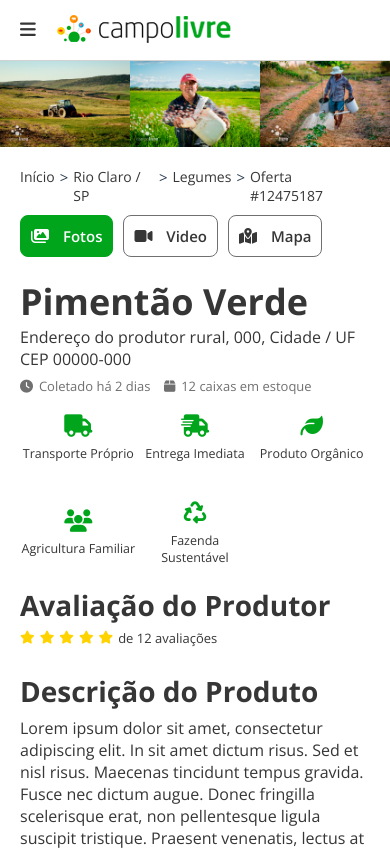
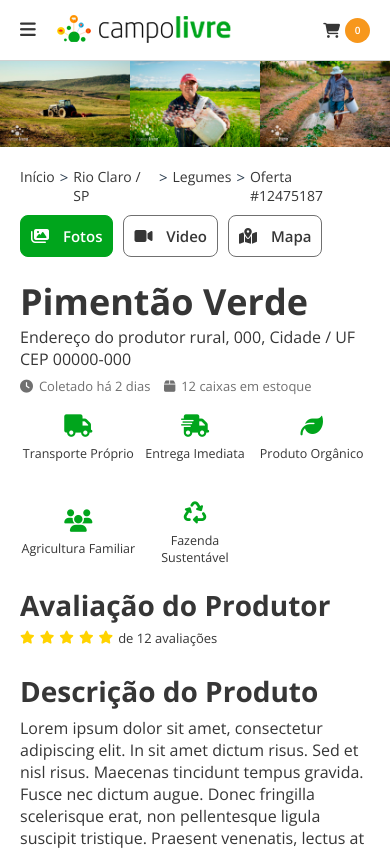
Before and after one commit to campolivre/plataforma, a Vue app: page /paginaOferta in a window 390 px wide. Shown: the top 850 px of the page. Built offline with nearby package versions, Linux system fonts and the light colour scheme.

Commit message:
Front-End: Carrinho NavBar

```diff
--- a/src/components/NavBar.vue
+++ b/src/components/NavBar.vue
@@ -1,21 +1,55 @@
 <template>
   <div>
     <!-- MODAL DARKEN -->
-    <div @click="toggleLoginMobile()" v-bind:class="{ 'nao-apresenta': !showLoginMobile, 'apresenta': showLoginMobile }" class="bg-modal-darken">
-      <div v-bind:class="{ 'menu-mobile-slide-in': showLoginMobile, 'menu-mobile-slide-out': !showLoginMobile }" class="menu-mobile-show-login">
-        <span>Entre para comprar insumos agrícolas com melhor qualidade e preço, direto do produtor.</span>
+    <div
+      @click="toggleLoginMobile()"
+      v-bind:class="{
+        'nao-apresenta': !showLoginMobile,
+        apresenta: showLoginMobile,
+      }"
+      class="bg-modal-darken"
+    >
+      <div
+        v-bind:class="{
+          'menu-mobile-slide-in': showLoginMobile,
+          'menu-mobile-slide-out': !showLoginMobile,
+        }"
+        class="menu-mobile-show-login"
+      >
+        <span
+          >Entre para comprar insumos agrícolas com melhor qualidade e preço,
+          direto do produtor.</span
+        >
         <button class="btn-show-login">Entrar</button>
         <hr class="divider-line" />
         <ul>
-          <li class="menu-mobile-links-items"><router-link to="#">Para vender</router-link></li>
-          <li class="menu-mobile-links-items"><router-link to="#">Para comprar</router-link></li>
-          <li class="menu-mobile-links-items"><router-link to="#">Para prestar serviço</router-link></li>
-          <li class="menu-mobile-links-items"><router-link to="#">Para anunciar</router-link></li>
-          <li class="menu-mobile-links-items"><router-link to="#">Sobre o Campo Livre</router-link></li>
-          <li class="menu-mobile-links-items"><router-link to="#">Política de Privacidade</router-link></li>
-          <li class="menu-mobile-links-items"><router-link to="#">Política de Cookies</router-link></li>
-          <li class="menu-mobile-links-items"><router-link to="#">Termos de Uso</router-link></li>
-          <li class="menu-mobile-links-items"><router-link to="#">Ajuda</router-link></li>
+          <li class="menu-mobile-links-items">
+            <router-link to="#">Para vender</router-link>
+          </li>
+          <li class="menu-mobile-links-items">
+            <router-link to="#">Para comprar</router-link>
+          </li>
+          <li class="menu-mobile-links-items">
+            <router-link to="#">Para prestar serviço</router-link>
+          </li>
+          <li class="menu-mobile-links-items">
+            <router-link to="#">Para anunciar</router-link>
+          </li>
+          <li class="menu-mobile-links-items">
+            <router-link to="#">Sobre o Campo Livre</router-link>
+          </li>
+          <li class="menu-mobile-links-items">
+            <router-link to="#">Política de Privacidade</router-link>
+          </li>
+          <li class="menu-mobile-links-items">
+            <router-link to="#">Política de Cookies</router-link>
+          </li>
+          <li class="menu-mobile-links-items">
+            <router-link to="#">Termos de Uso</router-link>
+          </li>
+          <li class="menu-mobile-links-items">
+            <router-link to="#">Ajuda</router-link>
+          </li>
         </ul>
       </div>
     </div>
@@ -23,18 +57,40 @@
     <!-- MENU DESKTOP -->
     <div class="menu-desktop">
       <router-link to="/">
-        <img id="campolivre-logo" src="@/assets/campolivre-logo.png" alt="Logotipo da empresa Campo Livre que possui círculos conectados em rede com ícones do campo, indicando a área de atuação que é auxiliar produtores rurais a vender seus produtos diretamente para varejistas e atacadistas." />
+        <img
+          id="campolivre-logo"
+          src="@/assets/campolivre-logo.png"
+          alt="Logotipo da empresa Campo Livre que possui círculos conectados em rede com ícones do campo, indicando a área de atuação que é auxiliar produtores rurais a vender seus produtos diretamente para varejistas e atacadistas."
+        />
       </router-link>
       <div class="menu-desktop-links">
         <ul>
-          <li class="menu-desktop-links-items"><router-link to="#">Para vender</router-link></li>
-          <li class="menu-desktop-links-items"><router-link to="#">Para comprar</router-link></li>
-          <li class="menu-desktop-links-items"><router-link to="#">Para prestar serviço</router-link></li>
-          <li class="menu-desktop-links-items"><router-link to="#">Para anunciar</router-link></li>
-          <li class="menu-desktop-links-items"><router-link to="#">Sobre o Campo Livre</router-link></li>
+          <li class="menu-desktop-links-items">
+            <router-link to="#">Para vender</router-link>
+          </li>
+          <li class="menu-desktop-links-items">
+            <router-link to="#">Para comprar</router-link>
+          </li>
+          <li class="menu-desktop-links-items">
+            <router-link to="#">Para prestar serviço</router-link>
+          </li>
+          <li class="menu-desktop-links-items">
+            <router-link to="#">Para anunciar</router-link>
+          </li>
+          <li class="menu-desktop-links-items">
+            <router-link to="#">Sobre o Campo Livre</router-link>
+          </li>
         </ul>
       </div>
-      <span class="menu-desktop-help"><router-link to="#">Ajuda</router-link></span>
+      <div class="menu-desktop-cart">
+        <router-link to="#">
+          <i class="fas fa-shopping-cart"></i>
+          <span>0</span>
+        </router-link>
+      </div>
+      <span class="menu-desktop-help"
+        ><router-link to="#">Ajuda</router-link></span
+      >
       <div class="menu-desktop-btn-account">
         <button @click="toggleLogin()" class="btn-account">
           <i class="far fa-user btn-account-icon"></i>
@@ -43,18 +99,41 @@
         </button>
       </div>
     </div>
-    <div v-bind:class="{'fadeOut': !showLoginTrigger, 'apresenta': showLoginTrigger, 'fadeIn': showLoginTrigger }" class="menu-desktop-show-login">
-      <div
-        @mouseleave="hideLogin()">
-        <span>Entre para comprar insumos agrícolas com melhor qualidade e preço, direto do produtor.</span>
+    <div
+      v-bind:class="{
+        fadeOut: !showLoginTrigger,
+        apresenta: showLoginTrigger,
+        fadeIn: showLoginTrigger,
+      }"
+      class="menu-desktop-show-login"
+    >
+      <div @mouseleave="hideLogin()">
+        <span
+          >Entre para comprar insumos agrícolas com melhor qualidade e preço,
+          direto do produtor.</span
+        >
         <button class="btn-show-login">Entrar</button>
       </div>
     </div>
 
     <!-- MENU MOBILE -->
     <div class="menu-mobile">
-      <i @click="toggleLoginMobile()" class="fas fa-bars btn-hamburger-menu"></i>
-      <router-link to="/"><img id="campolivre-logo" src="@/assets/campolivre-logo.png" alt="Logotipo da empresa Campo Livre que possui círculos conectados em rede com ícones do campo, indicando a área de atuação que é auxiliar produtores rurais a vender seus produtos diretamente para varejistas e atacadistas." /></router-link>
+      <i
+        @click="toggleLoginMobile()"
+        class="fas fa-bars btn-hamburger-menu"
+      ></i>
+      <router-link to="/"
+        ><img
+          id="campolivre-logo"
+          src="@/assets/campolivre-logo.png"
+          alt="Logotipo da empresa Campo Livre que possui círculos conectados em rede com ícones do campo, indicando a área de atuação que é auxiliar produtores rurais a vender seus produtos diretamente para varejistas e atacadistas."
+      /></router-link>
+      <div class="menu-mobile-cart">
+        <router-link to="#">
+          <i class="fas fa-shopping-cart"></i>
+          <span>0</span>
+        </router-link>
+      </div>
     </div>
   </div>
 </template>
@@ -65,28 +144,32 @@ export default {
     return {
       showLoginTrigger: false,
       fadeOutLoginTrigger: false,
-      showLoginMobile: false
-    }
+      showLoginMobile: false,
+    };
   },
   methods: {
     toggleLogin() {
-      this.showLoginTrigger = !this.showLoginTrigger,
-      console.log(this.showLoginTrigger)
+      (this.showLoginTrigger = !this.showLoginTrigger),
+        console.log(this.showLoginTrigger);
     },
     toggleLoginMobile() {
-      this.showLoginMobile = !this.showLoginMobile
+      this.showLoginMobile = !this.showLoginMobile;
     },
     hideLogin() {
-      this.showLoginTrigger = false
-      this.fadeOutLoginTrigger = true
-    }
-  }
-}
+      this.showLoginTrigger = false;
+      this.fadeOutLoginTrigger = true;
+    },
+  },
+};
 </script>
 
 <style>
-.apresenta { visibility: visible; }
-.nao-apresenta { visibility: hidden; }
+.apresenta {
+  visibility: visible;
+}
+.nao-apresenta {
+  visibility: hidden;
+}
 
 /* Menu Desktop: Flex Container */
 .menu-desktop {
@@ -97,8 +180,8 @@ export default {
   justify-content: space-between;
   align-items: center;
   padding: 10px 20px;
-  border-bottom: 0.5px solid #D2D2D2;
-  background-color: #FFFFFF;
+  border-bottom: 0.5px solid #d2d2d2;
+  background-color: #ffffff;
   z-index: 50;
 }
 
@@ -113,6 +196,39 @@ export default {
   padding: 0px 20px 0px 0px;
 }
 
+/* Menu Desktop: Carrinho */
+.menu-desktop-cart a {
+  display: flex;
+  align-items: center;
+  color: #363636;
+  text-decoration: none;
+  font-size: 1.5rem;
+  padding: 10px 10px;
+}
+
+.menu-desktop-cart a:hover {
+  background-color: #eeeeee;
+  padding: 10px 10px;
+  border-radius: 10px;
+}
+
+.menu-desktop-cart a i {
+  font-size: 1.5rem;
+  padding-right: 0.5rem;
+}
+
+.menu-desktop-cart a span {
+  font-size: 1rem;
+  width: 1.35rem;
+  font-weight: 600;
+  padding: 0.35rem;
+  color: #ffffff;
+  background: #f7971c;
+  border-radius: 50%;
+  line-height: 1.35rem;
+}
+
+/* Menu Desktop: Ajuda */
 .menu-desktop-help a {
   color: #363636;
   text-decoration: none;
@@ -121,7 +237,7 @@ export default {
 }
 
 .menu-desktop-help a:hover {
-  background-color: #EEEEEE;
+  background-color: #eeeeee;
   padding: 10px 10px;
   border-radius: 10px;
 }
@@ -132,12 +248,12 @@ export default {
 }
 
 .menu-desktop-help a.router-link-exact-active {
-  color: #00A51C;
+  color: #00a51c;
 }
 
 .btn-account {
   width: 110px;
-  background-color: #FFFFFF;
+  background-color: #ffffff;
   padding: 10px;
   border: 1px solid #707070;
   border-radius: 32px;
@@ -151,17 +267,17 @@ export default {
 }
 
 .btn-account:hover {
-  background-color: #FAFAFA;
+  background-color: #fafafa;
 }
 
 .btn-account span {
-  font-family: 'Open Sans', Helvetica, Arial, sans-serif;
+  font-family: "Open Sans", Helvetica, Arial, sans-serif;
   font-size: 1.5rem;
   padding: 0px 6px;
 }
 
 .btn-account-icon {
-  background-color: #EEEEEE;
+  background-color: #eeeeee;
   border-radius: 24px;
   font-size: 1.2rem;
   color: #363636;
@@ -195,17 +311,55 @@ export default {
 }
 
 .menu-desktop-links li a:hover {
-  background-color: #EEEEEE;
+  background-color: #eeeeee;
   padding: 10px 20px;
   border-radius: 10px;
 }
 
 .menu-desktop-links li a.router-link-exact-active {
-  color: #00A51C;
+  color: #00a51c;
 }
 
+/* Menu Mobile: Geral */
 .menu-mobile {
   display: none;
+}
+
+.menu-mobile > a {
+  text-align: left;
+  flex: 1;
+}
+
+/* Menu Desktop: Carrinho */
+.menu-mobile-cart a {
+  display: flex;
+  align-items: center;
+  color: #363636;
+  text-decoration: none;
+  font-size: 1.5rem;
+  padding: 10px 10px;
+}
+
+.menu-mobile-cart a:hover {
+  background-color: #eeeeee;
+  padding: 10px 10px;
+  border-radius: 10px;
+}
+
+.menu-mobile-cart a i {
+  font-size: 1.5rem;
+  padding-right: 0.5rem;
+}
+
+.menu-mobile-cart a span {
+  font-size: 1rem;
+  width: 1.5rem;
+  font-weight: 600;
+  padding: 0.5rem;
+  color: #ffffff;
+  background: #f7971c;
+  border-radius: 50%;
+  line-height: 1.5rem;
 }
 
 /* Menu Desktop Show: Flex Container */
@@ -218,14 +372,16 @@ export default {
   flex: 1;
   justify-content: flex-end;
   padding: 10px 20px 0px 10px;
-  -webkit-animation-duration: 1s; animation-duration: 1s;
-  -webkit-animation-fill-mode: both; animation-fill-mode: both;
+  -webkit-animation-duration: 1s;
+  animation-duration: 1s;
+  -webkit-animation-fill-mode: both;
+  animation-fill-mode: both;
   z-index: 10;
 }
 
 /* Menu Desktop Show: Flex Items + Container */
 .menu-desktop-show-login div {
-  background-color: #FFFFFF;
+  background-color: #ffffff;
   box-shadow: 10px 10px 8px #888888;
   -webkit-box-shadow: 0px 1px 6px #969696;
   border-radius: 6px;
@@ -244,13 +400,13 @@ export default {
 }
 
 .btn-show-login {
-  font-family: 'Open Sans', Helvetica, Arial, sans-serif;
-  background-color: #00A51C;
+  font-family: "Open Sans", Helvetica, Arial, sans-serif;
+  background-color: #00a51c;
   border-radius: 8px;
   width: 100%;
   font-size: 2rem;
   font-weight: 600;
-  color: #FFFFFF;
+  color: #ffffff;
   margin-top: 10px;
   padding: 10px;
   cursor: pointer;
@@ -259,14 +415,14 @@ export default {
 }
 
 .btn-show-login:hover {
-  background-color: #FCAB10;
+  background-color: #fcab10;
 }
 
 /* Menu Mobile: Flex Container */
 .bg-modal-darken {
   display: flex;
   position: fixed;
-  background-color: rgba(0, 0, 0, 0.50);
+  background-color: rgba(0, 0, 0, 0.5);
   width: 100%;
   height: 100%;
   z-index: 20;
@@ -280,7 +436,7 @@ export default {
   width: calc(250px - 50px);
   min-height: 100%;
   padding: 80px 25px 25px;
-  background-color: #FFFFFF;
+  background-color: #ffffff;
 }
 
 .menu-mobile-show-login span {
@@ -292,7 +448,7 @@ export default {
 .divider-line {
   width: 100%;
   border: none;
-  border-top: 0.1rem solid #E0E0E0;
+  border-top: 0.1rem solid #e0e0e0;
   margin: 20px 0px;
 }
 
@@ -315,7 +471,7 @@ export default {
 }
 
 .menu-mobile-show-login li a:hover {
-  background-color: #EEEEEE;
+  background-color: #eeeeee;
   padding: 10px 10px 10px 10px;
   border-radius: 10px;
 }
@@ -331,11 +487,31 @@ export default {
   animation-delay: 0s;
 }
 
-@-webkit-keyframes efeito-menu-mobile-slideIn { 100% { left: 0; } }
-@-o-keyframes efeito-menu-mobile-slideIn { 100% { left: 0; } }
-@-ms-keyframes efeito-menu-mobile-slideIn { 100% { left: 0; } }
-@-moz-keyframes efeito-menu-mobile-slideIn { 100% { left: 0; } }
-@keyframes efeito-menu-mobile-slideIn { 100% { left: 0; } }
+@-webkit-keyframes efeito-menu-mobile-slideIn {
+  100% {
+    left: 0;
+  }
+}
+@-o-keyframes efeito-menu-mobile-slideIn {
+  100% {
+    left: 0;
+  }
+}
+@-ms-keyframes efeito-menu-mobile-slideIn {
+  100% {
+    left: 0;
+  }
+}
+@-moz-keyframes efeito-menu-mobile-slideIn {
+  100% {
+    left: 0;
+  }
+}
+@keyframes efeito-menu-mobile-slideIn {
+  100% {
+    left: 0;
+  }
+}
 
 .menu-mobile-slide-out {
   position: absolute;
@@ -347,11 +523,36 @@ export default {
   animation-delay: 0s;
 }
 
-@-webkit-keyframes menu-mobile-slideOut { 100% { left: -250px; visibility: hidden; } }
-@-o-keyframes menu-mobile-slideOut { 100% { left: -250px; visibility: hidden; } }
-@-ms-keyframes menu-mobile-slideOut { 100% { left: -250px; visibility: hidden; } }
-@-moz-keyframes menu-mobile-slideOut { 100% { left: -250px; visibility: hidden; } }
-@keyframes menu-mobile-slideOut { 100% { left: -250px; visibility: hidden; } }
+@-webkit-keyframes menu-mobile-slideOut {
+  100% {
+    left: -250px;
+    visibility: hidden;
+  }
+}
+@-o-keyframes menu-mobile-slideOut {
+  100% {
+    left: -250px;
+    visibility: hidden;
+  }
+}
+@-ms-keyframes menu-mobile-slideOut {
+  100% {
+    left: -250px;
+    visibility: hidden;
+  }
+}
+@-moz-keyframes menu-mobile-slideOut {
+  100% {
+    left: -250px;
+    visibility: hidden;
+  }
+}
+@keyframes menu-mobile-slideOut {
+  100% {
+    left: -250px;
+    visibility: hidden;
+  }
+}
 
 @media (max-width: 80rem) {
   /* Menu Desktop: Flex Container */
@@ -363,13 +564,13 @@ export default {
   .menu-mobile {
     display: flex;
     position: fixed;
-    width: calc(100% - 40px);
+    width: calc(100% - 3rem);
     height: 40px;
     justify-content: flex-start;
     align-items: center;
-    padding: 10px 20px;
-    border-bottom: 0.5px solid #D2D2D2;
-    background-color: #FFFFFF;
+    padding: 1rem 1rem 1rem 2rem;
+    border-bottom: 0.5px solid #d2d2d2;
+    background-color: #ffffff;
     z-index: 50;
   }
 
@@ -392,13 +593,13 @@ export default {
   .menu-mobile {
     display: flex;
     position: fixed;
-    width: calc(100% - 40px);
+    width: calc(100% - 3rem);
     height: 40px;
     justify-content: flex-start;
     align-items: center;
-    padding: 10px 20px;
-    border-bottom: 0.5px solid #D2D2D2;
-    background-color: #FFFFFF;
+    padding: 1rem 1rem 1rem 2rem;
+    border-bottom: 0.5px solid #d2d2d2;
+    background-color: #ffffff;
     z-index: 50;
   }
 
```
Also changed, not shown: package.json (+6 -3 lines), src/App.vue (+121 -22 lines), 1 other file (tests, documents, lock files or other folders).
